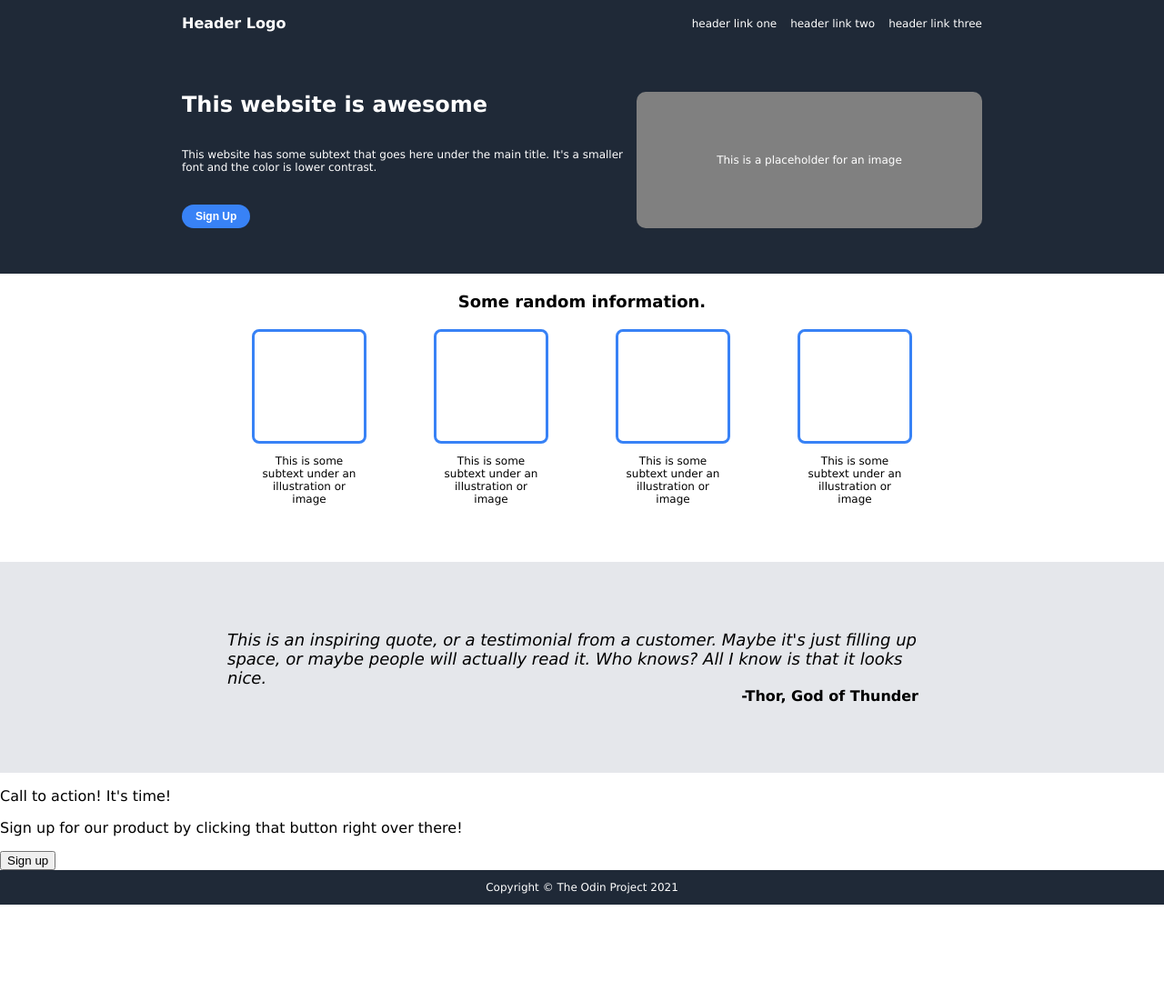
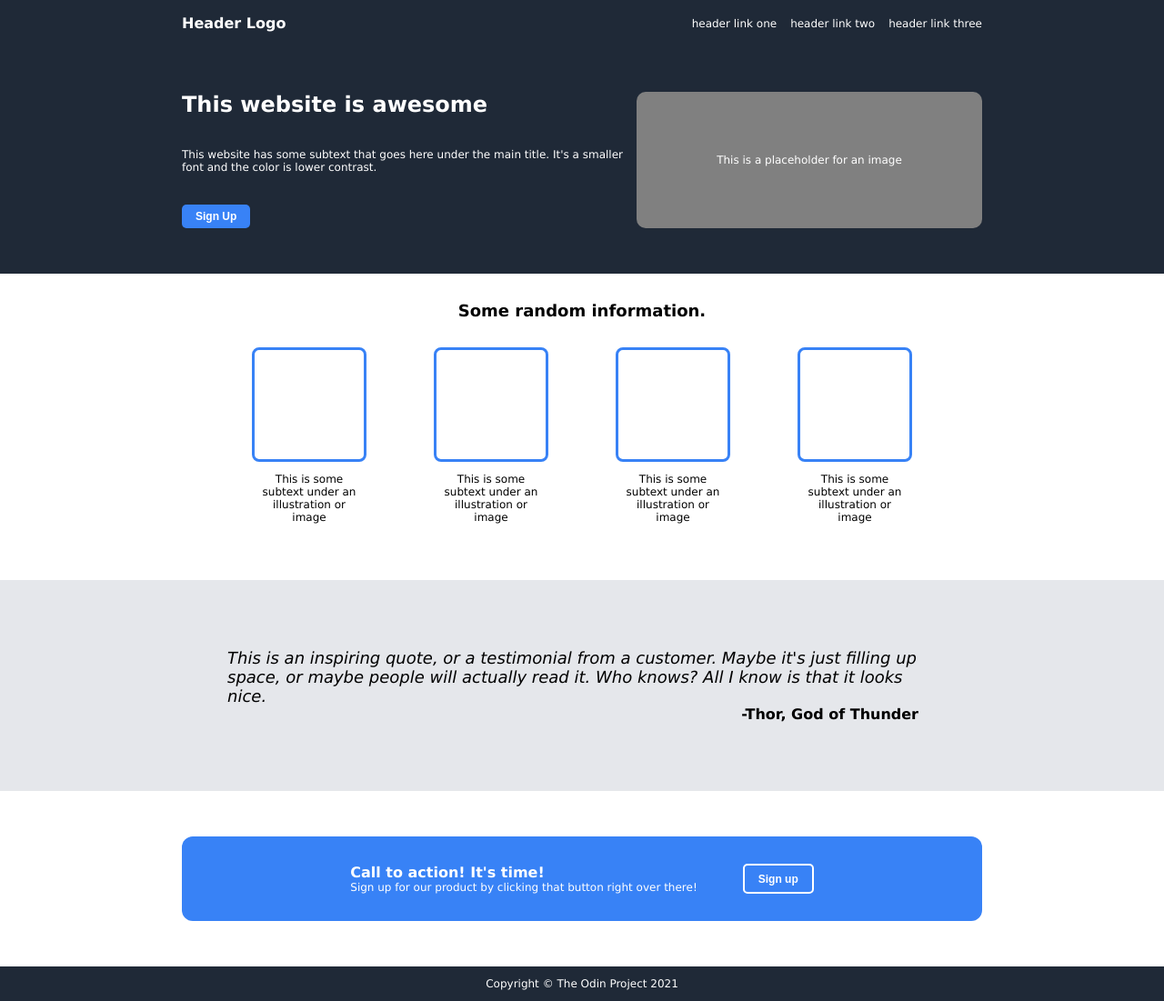
Before and after one commit to winkeljo/top-landing-page, a plain HTML site: page index.html in a window 1280 px wide. Shown: the whole page at 91% size. Before the commit the page ends 995 px from the top, so only its background shows below. Drawn offline with Linux system fonts and the light colour scheme.

Commit message:
Create bottom content style and improve style of other sections

```diff
--- a/styles.css
+++ b/styles.css
@@ -69,7 +69,7 @@ body {
     font-size: 12px;
     font-weight: 700;
     padding: 6px 15px;
-    border-radius: 15px;
+    border-radius: 5px;
     border: none;
     margin: 0;
 }
@@ -103,8 +103,8 @@ body {
 
 .middle-1-heading {
     font-size: 18px;
-    font-weight: 700;
-    margin: 20px 0;
+    font-weight: 900;
+    margin: 30px 0;
     text-align: center;
 }
 
@@ -154,3 +154,47 @@ body {
     text-align: right;
     font-weight: 700;
 }
+
+.content-bottom {
+    background-color: white;
+    padding: 0 200px;
+    display: flex;
+    justify-content: stretch;
+    margin: 0;
+}
+
+.motivation-form {
+    flex-grow: 1;
+    background-color: #3882f6;
+    color: white;
+    padding: 30px 60px;
+    margin: 50px 0;
+    border: none;
+    border-radius: 12px;
+    display: flex;
+    justify-content: center;
+    gap: 50px
+}
+
+.motivation-header {
+    font-weight: 700;
+    padding: 0;
+    margin: 0;
+}
+
+.motivation-text {
+    font-size: 12px;
+    padding: 0;
+    margin: 0;
+}
+
+.sign-up-button-2 {
+    background-color: #3882f6;
+    color: white;
+    font-size: 12px;
+    font-weight: 700;
+    padding: 6px 15px;
+    border-radius: 5px;
+    border: 2px solid white;
+    margin: 0;
+}
```
